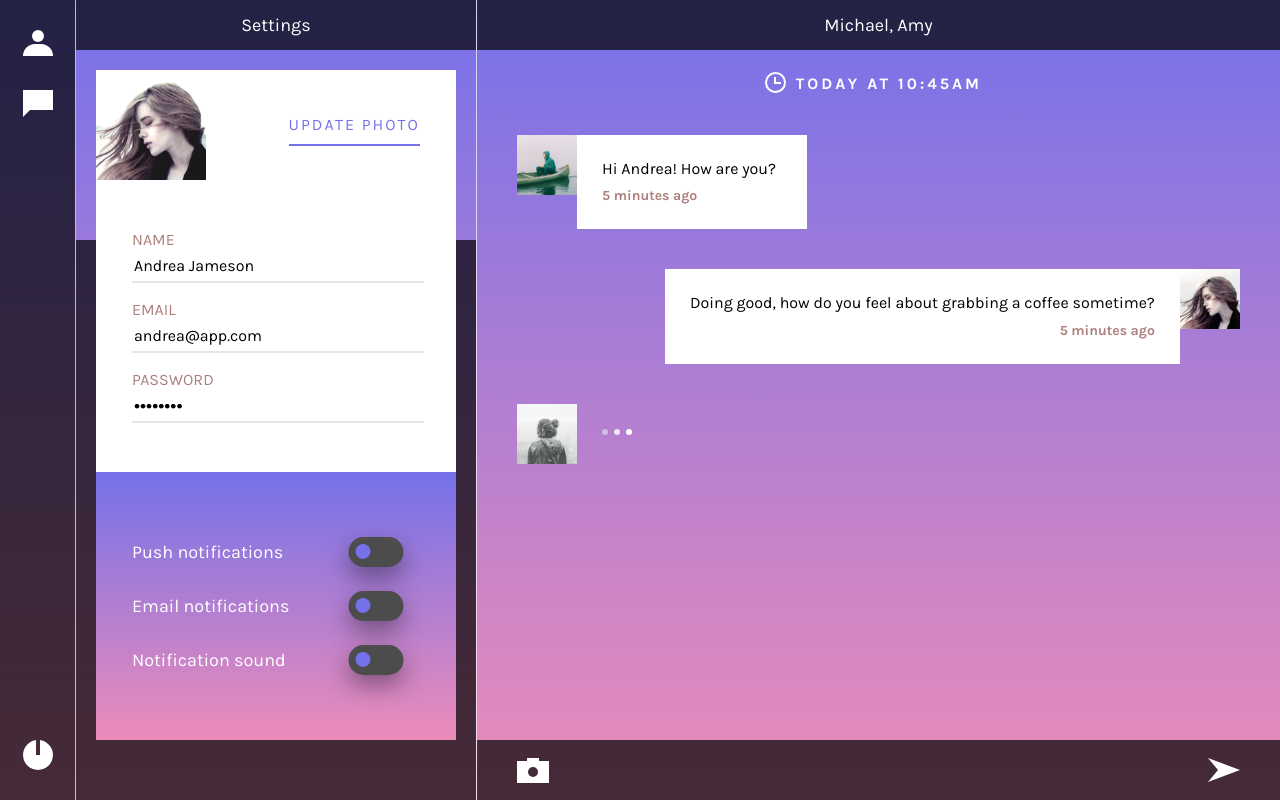
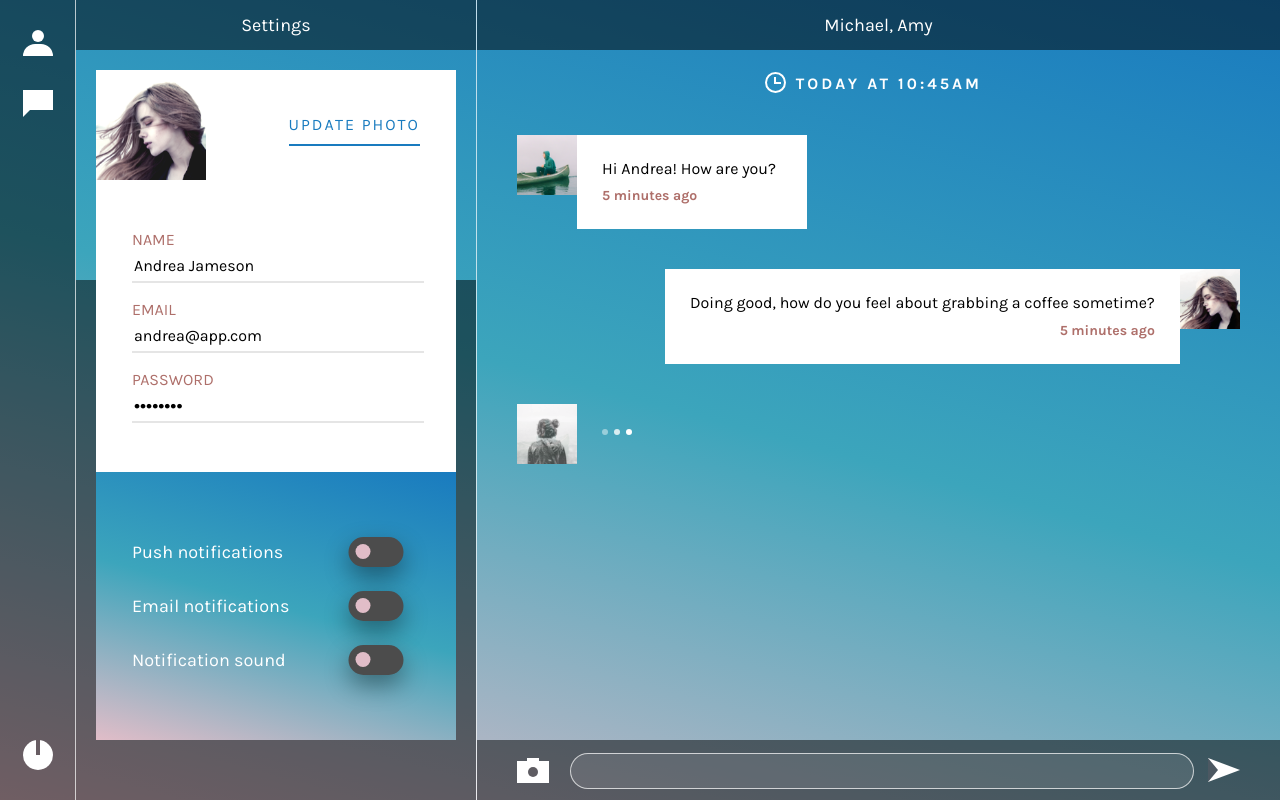
Before and after one commit to swimmyxox/chat-app, a website: page setting.html in a window 1280 px wide. Drawn offline with nearby package versions, Linux system fonts and the light colour scheme.

Commit message:
design fix

```diff
--- a/style.css
+++ b/style.css
@@ -8,7 +8,7 @@ body {
   width: 100%;
   font-family: 'Karla', sans-serif;
   color: #fff;
-  background: linear-gradient(#7571ea, #ed8cb9);
+  background: linear-gradient(15deg, #e1bdc8, #3ca5bc, #197bbf);
   display: flex;
   margin: 0;
   padding: 0;
@@ -60,7 +60,7 @@ img {
   left: 0;
   width: 75px;
   height: 100%;
-  background-color: rgba(0, 0, 0, 0.7);
+  background-color: rgba(0, 0, 0, 0.5);
   border-right: 1px solid rgba(255, 255, 255, 0.7);
 }
 
@@ -183,7 +183,7 @@ img {
   top: 9px;
   left: 3px;
   border-radius: 100%;
-  background-color: #462a37;
+  background-color: #685d63;
 }
 
 .sidebar__btn-setting i {
@@ -237,7 +237,7 @@ img {
   height: 50px;
   padding: 0 5%;
   margin: 0;
-  background-color: rgba(0, 0, 0, 0.7);
+  background-color: rgba(0, 0, 0, 0.5);
 }
 
 /* ---------- container-left head ---------- */
@@ -273,11 +273,11 @@ img {
 
 .container__left-bg {
   position: absolute;
-  top: 155px;
+  top: 110px;
   bottom: 0;
   width: 100%;
-  height: calc(100% - 155px);
-  background-color: rgba(0, 0, 0, 0.7);
+  height: calc(100% - 110px);
+  background-color: rgba(0, 0, 0, 0.5);
 }
 
 .compose-talk-btn {
@@ -326,9 +326,9 @@ img {
 
 .container__talk-list {
   position: relative;
-  top: 105px;
+  top: 60px;
   left: 0;
-  height: calc(100% - 155px);
+  height: calc(100% - 110px);
   width: 100%;
 }
 
@@ -375,6 +375,7 @@ img {
   min-width: 300px;
   height: calc(100% - 88px);
   margin: 0 5%;
+  padding: 0;
   background-color: #fff;
   color: #000;
   overflow: scroll;
@@ -388,9 +389,6 @@ img {
   height: 60px;
   width: calc(100% - 50px);
   padding: 25px;
-  display: -webkit-box;
-  display: -moz-box;
-  display: -ms-flexbox;
   display: -webkit-flex;
   display: -moz-flex;
   display: flex;
@@ -459,7 +457,7 @@ p.name {
 p.time {
   font-size: 14px;
   font-weight: 900;
-  color: #ad807d;
+  color: #ae6f6a;
   text-align: right;
   display: inline-block;
 }
@@ -596,13 +594,13 @@ p.time {
 p.item_talk-time-left {
   font-size: 14px;
   font-weight: 900;
-  color: #ad807d;
+  color: #ae6f6a;
 }
 
 p.item_talk-time-right {
   font-size: 14px;
   font-weight: 900;
-  color: #ad807d;
+  color: #ae6f6a;
   text-align: right;
 }
 
@@ -680,7 +678,7 @@ p.item_talk-time-right {
   height: 60px;
   color: #fff;
   font-size: 16px;
-  background-color: rgba(0, 0, 0, 0.7);
+  background-color: rgba(0, 0, 0, 0.5);
 }
 
 .wrapper-foot {
@@ -735,7 +733,7 @@ p.item_talk-time-right {
   height: 10px;
   width: 10px;
   border-radius: 100%;
-  background-color: #412b38;
+  background-color: #5e5c62;
 }
 
 .camera-btn button i {
@@ -764,14 +762,17 @@ input.msg {
   position: absolute;
   top: 0;
   left: 0;
-  width: 100%;
-  height: 100%;
+  width: calc(100% - 36px);
+  height: 34px;
+  margin: 13px 3px;
+  padding: 0 15px;
   vertical-align: middle;
   color: #fff;
   font-size: 16px;
-  border: none;
+  border: solid 1px rgba(255, 255, 255, 0.7);
+  border-radius: 30px;
   outline: none;
-  background-color: transparent;
+  background-color: rgba(255, 255, 255, 0.1);
 }
 
 .send-btn {
@@ -817,7 +818,7 @@ input.msg {
   left: 0;
   border-top: 12.5px solid transparent;
   border-bottom: 12.5px solid transparent;
-  border-left: 10px solid #412b38;
+  border-left: 10px solid #4c5862;
   border-right: none;
 }
 
@@ -973,7 +974,7 @@ input.msg {
     width: 8px;
     height: 8px;
     border-radius: 100%;
-    background-color: #242343;
+    background-color: #1d3e5c;
   }
 
   .setting-btn i {
--- a/style2.css
+++ b/style2.css
@@ -8,7 +8,7 @@ body {
   width: 100%;
   font-family: 'Karla', sans-serif;
   color: #fff;
-  background: linear-gradient(#7571ea, #ed8cb9);
+  background: linear-gradient(15deg, #e1bdc8, #3ca5bc, #197bbf);
   display: flex;
   margin: 0;
   padding: 0;
@@ -60,7 +60,7 @@ img {
   left: 0;
   width: 75px;
   height: 100%;
-  background-color: rgba(0, 0, 0, 0.7);
+  background-color: rgba(0, 0, 0, 0.5);
   border-right: 1px solid rgba(255, 255, 255, 0.7);
 }
 
@@ -183,7 +183,7 @@ img {
   top: 9px;
   left: 3px;
   border-radius: 100%;
-  background-color: #462a37;
+  background-color: #685d63;
 }
 
 .sidebar__btn-setting i {
@@ -237,7 +237,7 @@ img {
   height: 50px;
   padding: 0 5%;
   margin: 0;
-  background-color: rgba(0, 0, 0, 0.7);
+  background-color: rgba(0, 0, 0, 0.5);
 }
 
 /* ---------- container-left head ---------- */
@@ -273,11 +273,11 @@ img {
 
 .container__left-bg {
   position: absolute;
-  top: 155px;
+  top: 110px;
   bottom: 0;
   width: 100%;
-  height: calc(100% - 155px);
-  background-color: rgba(0, 0, 0, 0.7);
+  height: calc(100% - 110px);
+  background-color: rgba(0, 0, 0, 0.5);
 }
 
 .compose-talk-btn {
@@ -326,9 +326,9 @@ img {
 
 .container__talk-list {
   position: relative;
-  top: 105px;
+  top: 60px;
   left: 0;
-  height: calc(100% - 155px);
+  height: calc(100% - 110px);
   width: 100%;
 }
 
@@ -375,6 +375,7 @@ img {
   min-width: 300px;
   height: calc(100% - 88px);
   margin: 0 5%;
+  padding: 0;
   background-color: #fff;
   color: #000;
   overflow: scroll;
@@ -388,9 +389,6 @@ img {
   height: 60px;
   width: calc(100% - 50px);
   padding: 25px;
-  display: -webkit-box;
-  display: -moz-box;
-  display: -ms-flexbox;
   display: -webkit-flex;
   display: -moz-flex;
   display: flex;
@@ -459,7 +457,7 @@ p.name {
 p.time {
   font-size: 14px;
   font-weight: 900;
-  color: #ad807d;
+  color: #ae6f6a;
   text-align: right;
   display: inline-block;
 }
@@ -596,13 +594,13 @@ p.time {
 p.item_talk-time-left {
   font-size: 14px;
   font-weight: 900;
-  color: #ad807d;
+  color: #ae6f6a;
 }
 
 p.item_talk-time-right {
   font-size: 14px;
   font-weight: 900;
-  color: #ad807d;
+  color: #ae6f6a;
   text-align: right;
 }
 
@@ -680,7 +678,7 @@ p.item_talk-time-right {
   height: 60px;
   color: #fff;
   font-size: 16px;
-  background-color: rgba(0, 0, 0, 0.7);
+  background-color: rgba(0, 0, 0, 0.5);
 }
 
 .wrapper-foot {
@@ -735,7 +733,7 @@ p.item_talk-time-right {
   height: 10px;
   width: 10px;
   border-radius: 100%;
-  background-color: #412b38;
+  background-color: #5e5c62;
 }
 
 .camera-btn button i {
@@ -764,14 +762,17 @@ input.msg {
   position: absolute;
   top: 0;
   left: 0;
-  width: 100%;
-  height: 100%;
+  width: calc(100% - 36px);
+  height: 34px;
+  margin: 13px 3px;
+  padding: 0 15px;
   vertical-align: middle;
   color: #fff;
   font-size: 16px;
-  border: none;
+  border: solid 1px rgba(255, 255, 255, 0.7);
+  border-radius: 30px;
   outline: none;
-  background-color: transparent;
+  background-color: rgba(255, 255, 255, 0.1);
 }
 
 .send-btn {
@@ -817,7 +818,7 @@ input.msg {
   left: 0;
   border-top: 12.5px solid transparent;
   border-bottom: 12.5px solid transparent;
-  border-left: 10px solid #412b38;
+  border-left: 10px solid #4c5862;
   border-right: none;
 }
 
@@ -926,7 +927,7 @@ input.msg {
     width: 8px;
     height: 8px;
     border-radius: 100%;
-    background-color: #242343;
+    background-color: #1d3e5c;
   }
 
   .setting-btn i {
@@ -950,7 +951,7 @@ input.msg {
     min-width: 320px;
     padding: 0;
     margin: 0;
-    background: linear-gradient(#ed8cb9, #7571ea);
+    background: linear-gradient(15deg, #197bbf, #3ca5bc, #e1bdc8);
     transition: all 0.5s ease-in-out;
   }
 
@@ -1093,7 +1094,7 @@ input.msg {
     width: 8px;
     height: 8px;
     border-radius: 100%;
-    background-color: #ed8cb9;
+    background-color: #d3bdc7;
   }
 
   .inner_nav-setting-btn i {
@@ -1185,7 +1186,7 @@ input.msg {
 
   .inner_nav-foot p {
     font-size: 16px;
-    color: #ed8cb9;
+    color: #d09ab3;
   }
 
   .inner_nav-icon {
--- a/style3.css
+++ b/style3.css
@@ -8,7 +8,7 @@ body {
   width: 100%;
   font-family: 'Karla', sans-serif;
   color: #fff;
-  background: linear-gradient(#7571ea, #ed8cb9);
+  background: linear-gradient(15deg, #e1bdc8, #3ca5bc, #197bbf);
   display: flex;
   margin: 0;
   padding: 0;
@@ -60,7 +60,7 @@ img {
   left: 0;
   width: 75px;
   height: 100%;
-  background-color: rgba(0, 0, 0, 0.7);
+  background-color: rgba(0, 0, 0, 0.5);
   border-right: 1px solid rgba(255, 255, 255, 0.7);
 }
 
@@ -183,7 +183,7 @@ img {
   top: 9px;
   left: 3px;
   border-radius: 100%;
-  background-color: #462a37;
+  background-color: #685d63;
 }
 
 .sidebar__btn-setting i {
@@ -237,7 +237,7 @@ img {
   height: 50px;
   padding: 0 5%;
   margin: 0;
-  background-color: rgba(0, 0, 0, 0.7);
+  background-color: rgba(0, 0, 0, 0.5);
 }
 
 /* ---------- container-left head ---------- */
@@ -339,7 +339,7 @@ li img {
   bottom: 0;
   width: 100%;
   height: calc(100% - 254px);
-  background-color: rgba(0, 0, 0, 0.7);
+  background-color: rgba(0, 0, 0, 0.5);
 }
 
 .submit {
@@ -465,7 +465,7 @@ li img {
 .time {
   font-size: 14px;
   font-weight: 900;
-  color: #ad807d;
+  color: #ae6f6a;
   margin-top: 15px;
 }
 
@@ -591,13 +591,13 @@ li img {
 p.item_talk-time-left {
   font-size: 14px;
   font-weight: 900;
-  color: #ad807d;
+  color: #ae6f6a;
 }
 
 p.item_talk-time-right {
   font-size: 14px;
   font-weight: 900;
-  color: #ad807d;
+  color: #ae6f6a;
   text-align: right;
 }
 
@@ -675,7 +675,7 @@ p.item_talk-time-right {
   height: 60px;
   color: #fff;
   font-size: 16px;
-  background-color: rgba(0, 0, 0, 0.7);
+  background-color: rgba(0, 0, 0, 0.5);
 }
 
 .wrapper-foot {
@@ -730,7 +730,7 @@ p.item_talk-time-right {
   height: 10px;
   width: 10px;
   border-radius: 100%;
-  background-color: #412b38;
+  background-color: #5e5c62;
 }
 
 .camera-btn button i {
@@ -759,14 +759,17 @@ input.msg {
   position: absolute;
   top: 0;
   left: 0;
-  width: 100%;
-  height: 100%;
+  width: calc(100% - 36px);
+  height: 34px;
+  margin: 13px 3px;
+  padding: 0 15px;
   vertical-align: middle;
   color: #fff;
   font-size: 16px;
-  border: none;
+  border: solid 1px rgba(255, 255, 255, 0.7);
+  border-radius: 30px;
   outline: none;
-  background-color: transparent;
+  background-color: rgba(255, 255, 255, 0.1);
 }
 
 .send-btn {
@@ -812,7 +815,7 @@ input.msg {
   left: 0;
   border-top: 12.5px solid transparent;
   border-bottom: 12.5px solid transparent;
-  border-left: 10px solid #412b38;
+  border-left: 10px solid #4c5862;
   border-right: none;
 }
 
@@ -887,7 +890,7 @@ input.msg {
   p.time {
     font-size: 14px;
     font-weight: 900;
-    color: #ad807d;
+    color: #ae6f6a;
     display: block;
     margin-top: 10px;
   }
--- a/style4.css
+++ b/style4.css
@@ -11,7 +11,7 @@ body {
   padding: 0;
   font-family: 'Karla', sans-serif;
   color: #fff;
-  background: linear-gradient(#7571ea, #ed8cb9);
+  background: linear-gradient(15deg, #e1bdc8, #3ca5bc, #197bbf);
   display: flex;
 }
 
@@ -61,7 +61,7 @@ img {
   left: 0;
   width: 75px;
   height: 100%;
-  background-color: rgba(0, 0, 0, 0.7);
+  background-color: rgba(0, 0, 0, 0.5);
   border-right: 1px solid rgba(255, 255, 255, 0.7);
 }
 
@@ -184,7 +184,7 @@ img {
   top: 9px;
   left: 3px;
   border-radius: 100%;
-  background-color: #462a37;
+  background-color: #685d63;
 }
 
 .sidebar__btn-setting i {
@@ -238,7 +238,7 @@ img {
   height: 50px;
   padding: 0 5%;
   margin: 0;
-  background-color: rgba(0, 0, 0, 0.7);
+  background-color: rgba(0, 0, 0, 0.5);
 }
 
 /* ---------- container-left head ---------- */
@@ -278,7 +278,7 @@ img {
   bottom: 0;
   width: 100%;
   height: calc(100% - 30%);
-  background-color: rgba(0, 0, 0, 0.7);
+  background-color: rgba(0, 0, 0, 0.5);
 }
 
 .container__profile {
@@ -289,7 +289,7 @@ img {
   height: calc(90% - 50px);
   min-height: 526px;
   margin: 5%;
-  background: linear-gradient(#ed8cb9, #7571ea);
+  background: linear-gradient(15deg, #e1bdc8, #3ca5bc, #197bbf);
 }
 
 .container__profile_top {
@@ -696,13 +696,13 @@ img {
 p.item_talk-time-left {
   font-size: 14px;
   font-weight: 900;
-  color: #ad807d;
+  color: #ae6f6a;
 }
 
 p.item_talk-time-right {
   font-size: 14px;
   font-weight: 900;
-  color: #ad807d;
+  color: #ae6f6a;
   text-align: right;
 }
 
@@ -780,7 +780,7 @@ p.item_talk-time-right {
   height: 60px;
   color: #fff;
   font-size: 16px;
-  background-color: rgba(0, 0, 0, 0.7);
+  background-color: rgba(0, 0, 0, 0.5);
 }
 
 .wrapper-foot {
@@ -835,7 +835,7 @@ p.item_talk-time-right {
   height: 10px;
   width: 10px;
   border-radius: 100%;
-  background-color: #412b38;
+  background-color: #5e5c62;
 }
 
 .camera-btn button i {
@@ -864,14 +864,17 @@ input.msg {
   position: absolute;
   top: 0;
   left: 0;
-  width: 100%;
-  height: 100%;
+  width: calc(100% - 36px);
+  height: 34px;
+  margin: 13px 3px;
+  padding: 0 15px;
   vertical-align: middle;
   color: #fff;
   font-size: 16px;
-  border: none;
+  border: solid 1px rgba(255, 255, 255, 0.7);
+  border-radius: 30px;
   outline: none;
-  background-color: transparent;
+  background-color: rgba(255, 255, 255, 0.1);
 }
 
 .send-btn {
@@ -917,7 +920,7 @@ input.msg {
   left: 0;
   border-top: 12.5px solid transparent;
   border-bottom: 12.5px solid transparent;
-  border-left: 10px solid #412b38;
+  border-left: 10px solid #4c5862;
   border-right: none;
 }
 
@@ -949,7 +952,6 @@ input.msg {
 
   #container__left {
     position: relative;
-
     width: 100%;
     height: 100%;
     max-width: 1023px;
@@ -1027,7 +1029,7 @@ input.msg {
     width: 8px;
     height: 8px;
     border-radius: 100%;
-    background-color: #242343;
+    background-color: #1d3e5c;
   }
 
   .setting-btn i {
@@ -1051,7 +1053,7 @@ input.msg {
     min-width: 320px;
     padding: 0;
     margin: 0;
-    background: linear-gradient(#ed8cb9, #7571ea);
+    background: linear-gradient(15deg, #197bbf, #3ca5bc, #e1bdc8);
     transition: all 0.5s ease-in-out;
   }
 
@@ -1194,7 +1196,7 @@ input.msg {
     width: 8px;
     height: 8px;
     border-radius: 100%;
-    background-color: #ed8cb9;
+    background-color: #d3bdc7;
   }
 
   .inner_nav-setting-btn i {
@@ -1286,7 +1288,7 @@ input.msg {
 
   .inner_nav-foot p {
     font-size: 16px;
-    color: #ed8cb9;
+    color: #d09ab3;
   }
 
   .inner_nav-icon {
--- a/style6.css
+++ b/style5.css
@@ -11,7 +11,7 @@ body {
   padding: 0;
   font-family: 'Karla', sans-serif;
   color: #fff;
-  background: linear-gradient(#7571ea, #ed8cb9);
+  background: linear-gradient(15deg, #e1bdc8, #3ca5bc, #197bbf);
   display: flex;
 }
 
@@ -61,7 +61,7 @@ img {
   left: 0;
   width: 75px;
   height: 100%;
-  background-color: rgba(0, 0, 0, 0.7);
+  background-color: rgba(0, 0, 0, 0.5);
   border-right: 1px solid rgba(255, 255, 255, 0.7);
 }
 
@@ -181,7 +181,7 @@ img {
   left: 13px;
   width: 4px;
   height: 15px;
-  background-color: #462a37;
+  background-color: #685d63;
 }
 
 /* ---------- container ---------- */
@@ -225,7 +225,7 @@ img {
   height: 50px;
   padding: 0 5%;
   margin: 0;
-  background-color: rgba(0, 0, 0, 0.7);
+  background-color: rgba(0, 0, 0, 0.5);
 }
 
 /* ---------- container-left head ---------- */
@@ -261,11 +261,11 @@ img {
 
 .container__left-bg {
   position: absolute;
-  top: 30%;
+  top: 35%;
   bottom: 0;
   width: 100%;
-  height: calc(100% - 30%);
-  background-color: rgba(0, 0, 0, 0.7);
+  height: calc(100% - 35%);
+  background-color: rgba(0, 0, 0, 0.5);
 }
 
 .container__settings {
@@ -316,12 +316,12 @@ img {
 }
 
 .update-btn {
-  color: #7571ea;
+  color: #197bbf;
   text-decoration: none;
   letter-spacing: 2px;
   padding-bottom: 10px;
   border: none;
-  border-bottom: solid 2px #7571ea;
+  border-bottom: solid 2px #197bbf;
   outline: none;
   cursor: pointer;
 }
@@ -340,7 +340,7 @@ img {
 }
 
 .container__settings-profile-information p {
-  color: #ad807d;
+  color: #ae6f6a;
   margin: 0;
 }
 
@@ -376,7 +376,7 @@ input.setting[type='password'] {
   min-height: 150px;
   width: 80%;
   padding: 0 10%;
-  background: linear-gradient(#7571ea, #ed8cb9);
+  background: linear-gradient(15deg, #e1bdc8, #3ca5bc, #197bbf);
   display: flex;
   flex-direction: column;
   justify-content: center;
@@ -425,13 +425,13 @@ input.setting[type='password'] {
   left: 7px;
   width: 15px;
   height: 15px;
-  background-color: #7571ea;
+  background-color: #e1bdc8;
   border-radius: 15px;
   transition: 0.4s;
 }
 
 .notifications:checked::before {
-  background-color: #ed8cba;
+  background-color: #197bbf;
   left: 33px;
 }
 
@@ -557,13 +557,13 @@ input.setting[type='password'] {
 p.item_talk-time-left {
   font-size: 14px;
   font-weight: 900;
-  color: #ad807d;
+  color: #ae6f6a;
 }
 
 p.item_talk-time-right {
   font-size: 14px;
   font-weight: 900;
-  color: #ad807d;
+  color: #ae6f6a;
   text-align: right;
 }
 
@@ -641,7 +641,7 @@ p.item_talk-time-right {
   height: 60px;
   color: #fff;
   font-size: 16px;
-  background-color: rgba(0, 0, 0, 0.7);
+  background-color: rgba(0, 0, 0, 0.5);
 }
 
 .wrapper-foot {
@@ -696,7 +696,7 @@ p.item_talk-time-right {
   height: 10px;
   width: 10px;
   border-radius: 100%;
-  background-color: #412b38;
+  background-color: #5e5c62;
 }
 
 .camera-btn button i {
@@ -725,14 +725,17 @@ input.msg {
   position: absolute;
   top: 0;
   left: 0;
-  width: 100%;
-  height: 100%;
+  width: calc(100% - 36px);
+  height: 34px;
+  margin: 13px 3px;
+  padding: 0 15px;
   vertical-align: middle;
   color: #fff;
   font-size: 16px;
-  border: none;
+  border: solid 1px rgba(255, 255, 255, 0.7);
+  border-radius: 30px;
   outline: none;
-  background-color: transparent;
+  background-color: rgba(255, 255, 255, 0.1);
 }
 
 .send-btn {
@@ -778,7 +781,7 @@ input.msg {
   left: 0;
   border-top: 12.5px solid transparent;
   border-bottom: 12.5px solid transparent;
-  border-left: 10px solid #412b38;
+  border-left: 10px solid #4c5862;
   border-right: none;
 }
 
@@ -877,7 +880,7 @@ input.msg {
     left: 12px;
     width: 4px;
     height: 16px;
-    background-color: #242343;
+    background-color: #1d3e5c;
   }
 
   .inner_nav {
@@ -891,7 +894,7 @@ input.msg {
     min-width: 320px;
     padding: 0;
     margin: 0;
-    background: linear-gradient(#ed8cb9, #7571ea);
+    background: linear-gradient(15deg, #197bbf, #3ca5bc, #e1bdc8);
     transition: all 0.5s ease-in-out;
   }
 
@@ -1044,7 +1047,7 @@ input.msg {
     width: 8px;
     height: 8px;
     border-radius: 100%;
-    background-color: #ed8cb9;
+    background-color: #d3bdc7;
     z-index: 1;
   }
 
@@ -1127,7 +1130,7 @@ input.msg {
 
   .inner_nav-foot p {
     font-size: 16px;
-    color: #ed8cb9;
+    color: #d09ab3;
   }
 
   .inner_nav-icon {
```
Also changed, not shown: compose.html (+1 -1 lines), index.html (+1 -1 lines), profile.html (+1 -1 lines), setting.html (+2 -2 lines), talk.html (+1 -1 lines), 1 other file.
